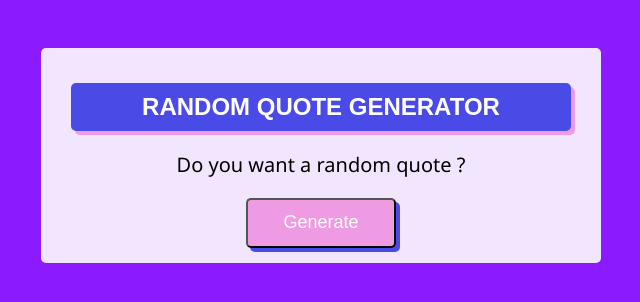
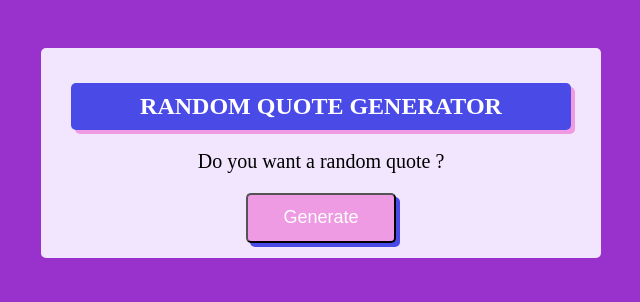
Before and after one commit to vivekmodak3/Random-Quote-Generator, a plain HTML site: page index.html in a window 1280 px wide. Shown: the whole page, without its empty margins (299-939 px from the left). Drawn offline with Linux system fonts and the light colour scheme.

Commit message:
Update style.css

```diff
--- a/style.css
+++ b/style.css
@@ -1,4 +1,4 @@
-body {background-color: #8c1aff;}
+body {background-color: #9932cc;}
 
 .content{
     max-width: 600px;
@@ -10,7 +10,7 @@ h2 {
     background-color: #4a4be7;
     color:#ffffff;
     padding:10px;
-    font-family: arial;
+    font-family: Bookman Old Style;
     text-align: center;
     border-radius:5px;
     box-shadow: 4px 4px #ee9be4;
@@ -39,7 +39,7 @@ h2 {
 button:focus {outline: none;}
 
 p{
-  font-family:Segoe UI;
+  font-family: Algerian;
   font-size: 20px;}
 
 img{height:25px;width:25px;}
```
